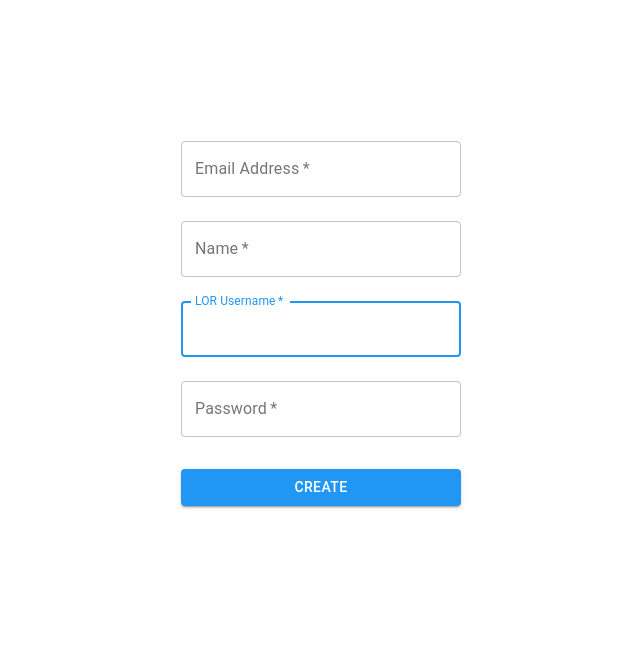
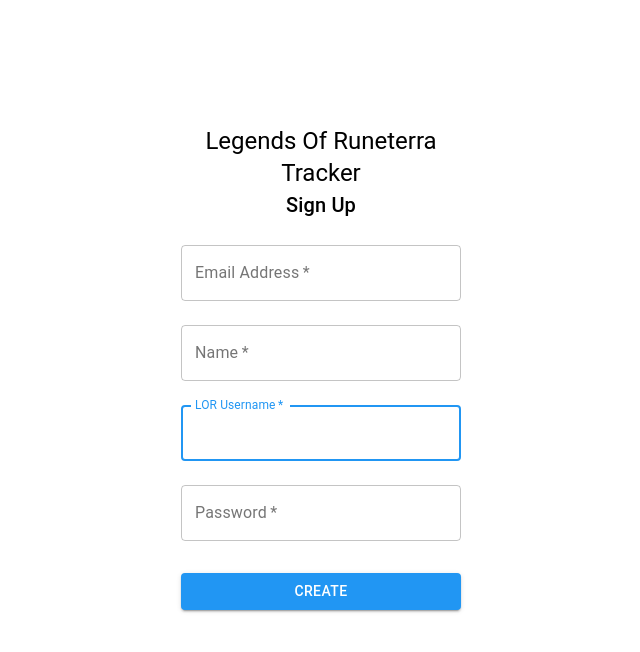
Before and after one commit to ECruz25/runeterra-tracker-client, a React (Create React App) app: page /signup in a window 1280 px wide. Shown: the top 652 px of the page, without its empty margins (319-959 px from the left). Built offline with nearby package versions, Linux system fonts and the light colour scheme.

Commit message:
add  typograpyh

```diff
--- a/src/components/Login.js
+++ b/src/components/Login.js
@@ -1,4 +1,4 @@
-import { makeStyles, TextField, Button } from "@material-ui/core";
+import { makeStyles, TextField, Button, Typography } from "@material-ui/core";
 import React, { useContext, useEffect, useState } from "react";
 import { getUrl } from "../utils/restClient";
 import UserContext from "./UserContext";
@@ -59,6 +59,7 @@
       history.push("/");
       setUser(data);
       Cookie.set("user", data.accountid);
+      Cookie.set("username", data.username);
     }
   };
 
@@ -76,6 +77,14 @@
         margin: "125px 500px",
       }}
     >
+      <div style={{ textAlign: "center" }}>
+        <Typography component="h1" variant="h5">
+          Legends Of Runeterra Tracker
+        </Typography>
+        <Typography component="h1" variant="h6">
+          Login
+        </Typography>
+      </div>
       {showError && (
         <Dialog message={errorMessage} setShow={setShowError}></Dialog>
       )}
--- a/src/components/MatchList.js
+++ b/src/components/MatchList.js
@@ -5,6 +5,7 @@
 import UserContext from "./UserContext";
 import Cookie from "js-cookie";
 import Dialog from "./Dialog";
+import { Typography } from "@material-ui/core";
 
 const columns = [
   {
@@ -26,12 +27,15 @@
   const [matches, setMatches] = useState([]);
   const [newMatchValues, setNewMatchValues] = useState({});
   const [winrate, setWinrate] = useState(1);
+  const [username, setUsername] = useState("");
   const [showError, setShowError] = useState(false);
   const [errorMessage, setErrorMessage] = useState("");
 
   useEffect(() => {
     loadMatches();
     loadWinrate();
+    const name = Cookie.get("username") ? Cookie.get("username") : null;
+    setUsername(name);
   }, []);
 
   const onChange = (field, value) => {
@@ -94,8 +98,20 @@
       {showError && (
         <Dialog message={errorMessage} setShow={setShowError}></Dialog>
       )}
-      <Table data={matches} columns={columns} />
-      <MatchForm onChange={onChange} onSubmit={submitNewMatch} />
+      <div>
+        {username && (
+          <Typography component="h1" variant="h5" style={{ marginBottom: 20 }}>
+            {`Hi, ${username}`}
+          </Typography>
+        )}
+        <Table data={matches} columns={columns} />
+      </div>
+      <div>
+        <Typography component="h2" variant="h6" style={{ marginBottom: 10 }}>
+          Just played a match? Add it to your history
+        </Typography>
+        <MatchForm onChange={onChange} onSubmit={submitNewMatch} />
+      </div>
     </div>
   );
 };
--- a/src/components/UserForm.js
+++ b/src/components/UserForm.js
@@ -1,4 +1,4 @@
-import { makeStyles, TextField, Button } from "@material-ui/core";
+import { makeStyles, TextField, Button, Typography } from "@material-ui/core";
 import React, { useEffect, useState } from "react";
 import { getUrl } from "../utils/restClient";
 import Dialog from "./Dialog";
@@ -77,6 +77,14 @@
         margin: "125px 500px",
       }}
     >
+      <div style={{ textAlign: "center" }}>
+        <Typography component="h1" variant="h5">
+          Legends Of Runeterra Tracker
+        </Typography>
+        <Typography component="h1" variant="h6">
+          Sign Up
+        </Typography>
+      </div>
       {showError && (
         <Dialog message={errorMessage} setShow={setShowError}></Dialog>
       )}
```
